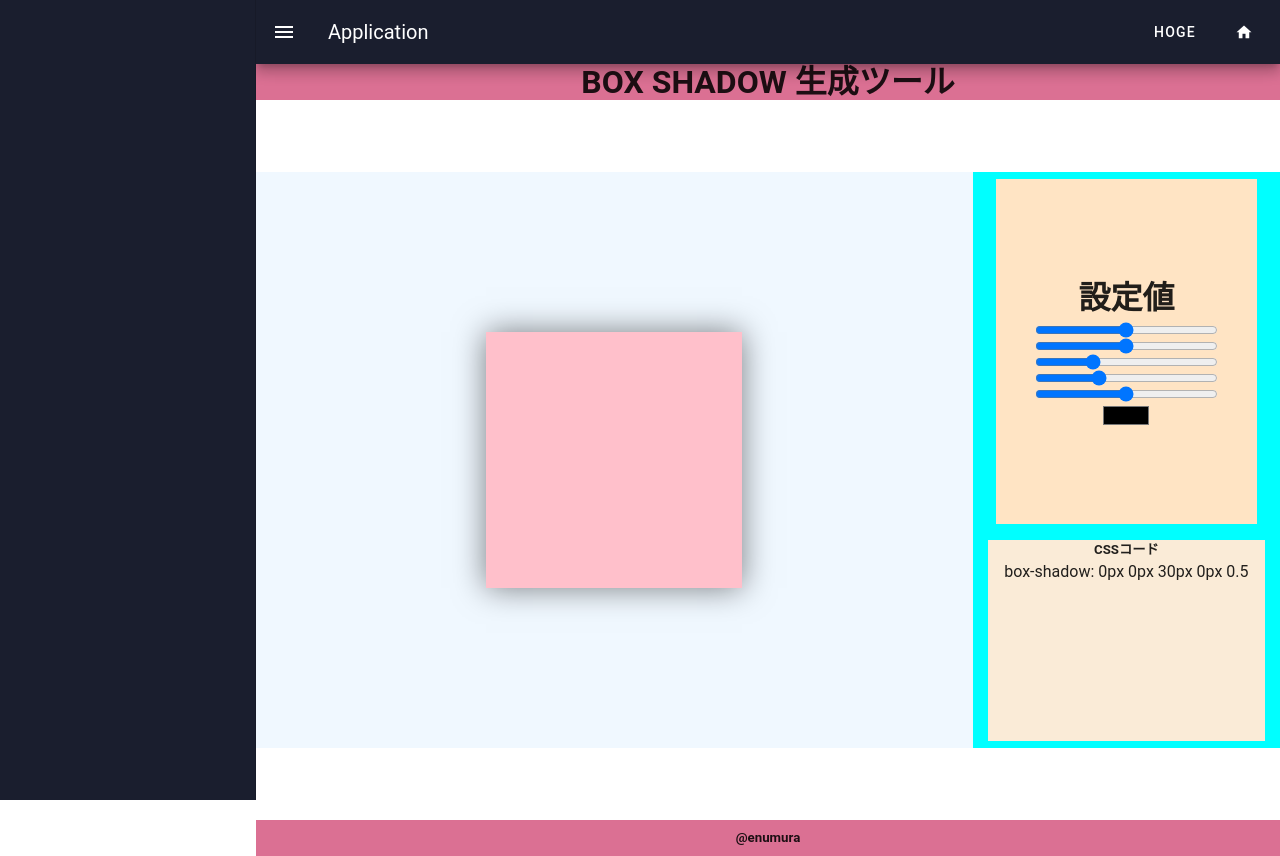
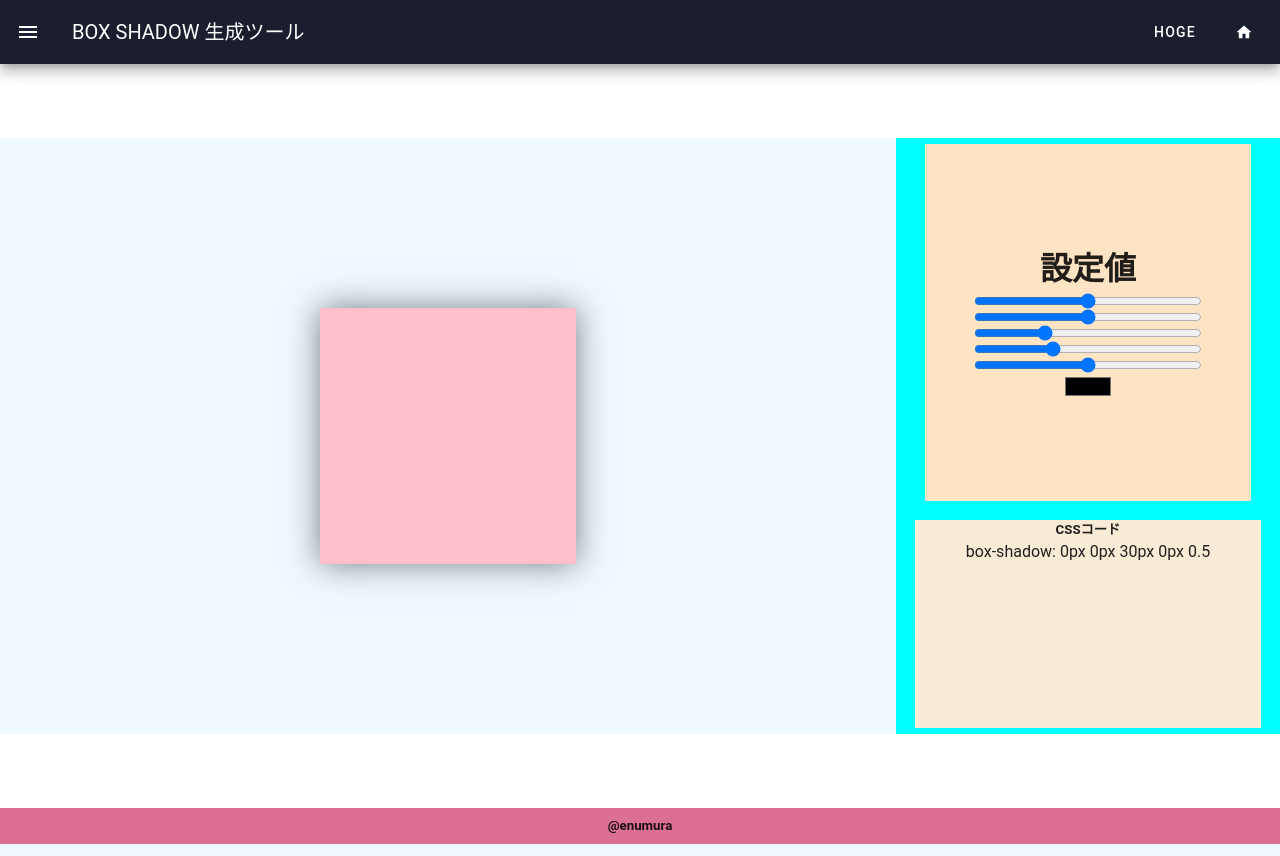
Before and after one commit to enumura1/box-shadow-tool, a Vue app: page / in a window 1280 px wide. Built offline with nearby package versions, Linux system fonts and the light colour scheme.

Commit message:
delete:top-container

```diff
--- a/src/App.vue
+++ b/src/App.vue
@@ -7,7 +7,7 @@
     <v-app-bar elevation="9" style="background-color: #1a1e2e; color: white;">
       <v-app-bar-nav-icon @click="drawer = !drawer"></v-app-bar-nav-icon>
 
-      <v-app-bar-title>Application</v-app-bar-title>
+      <v-app-bar-title>BOX SHADOW 生成ツール</v-app-bar-title>
       <template v-slot:append>
         <v-btn>
           hoge
@@ -23,9 +23,6 @@
 
     <v-main>
       <div id="app">
-        <div id="topContainer">
-          <h1>BOX SHADOW 生成ツール</h1>
-        </div>
         <div id="mainContainer">
           <div id="leftContainer">
             <!-- 動的にbox-shadowプロパティを更新する四角形 -->
@@ -60,14 +57,14 @@
 <script setup>
 import { ref } from 'vue'
 
-const drawer = ref(null)
+const drawer = ref(false)
 </script>
 
 <script>
 export default {
   data() {
     return {
-      drawer: null,
+      drawer: false,
       sliderTop: 0,
       sliderRight: 0,
       sliderBlurRadius: 30,
--- a/src/assets/main.css
+++ b/src/assets/main.css
@@ -6,7 +6,6 @@ body {
   background-color: aliceblue;
 }
 
-#topContainer,
 #bottomContainer {
   height: 4.5vh;
   display: flex;
@@ -19,7 +18,7 @@ body {
   display: flex;
   justify-content: center;
   align-items: center;
-  height: 90vh;
+  height: 93vh;
 }
 
 h1 {
```
